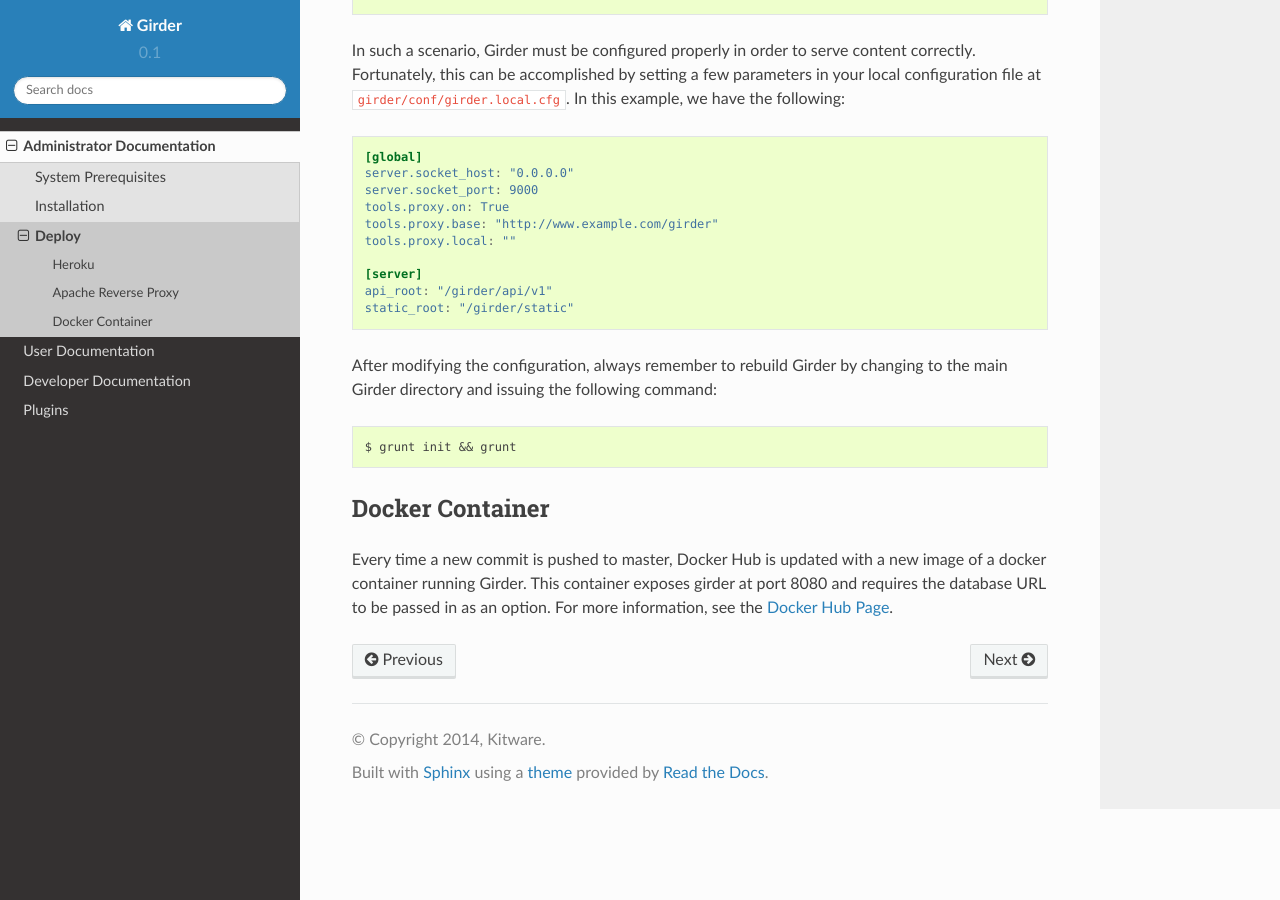
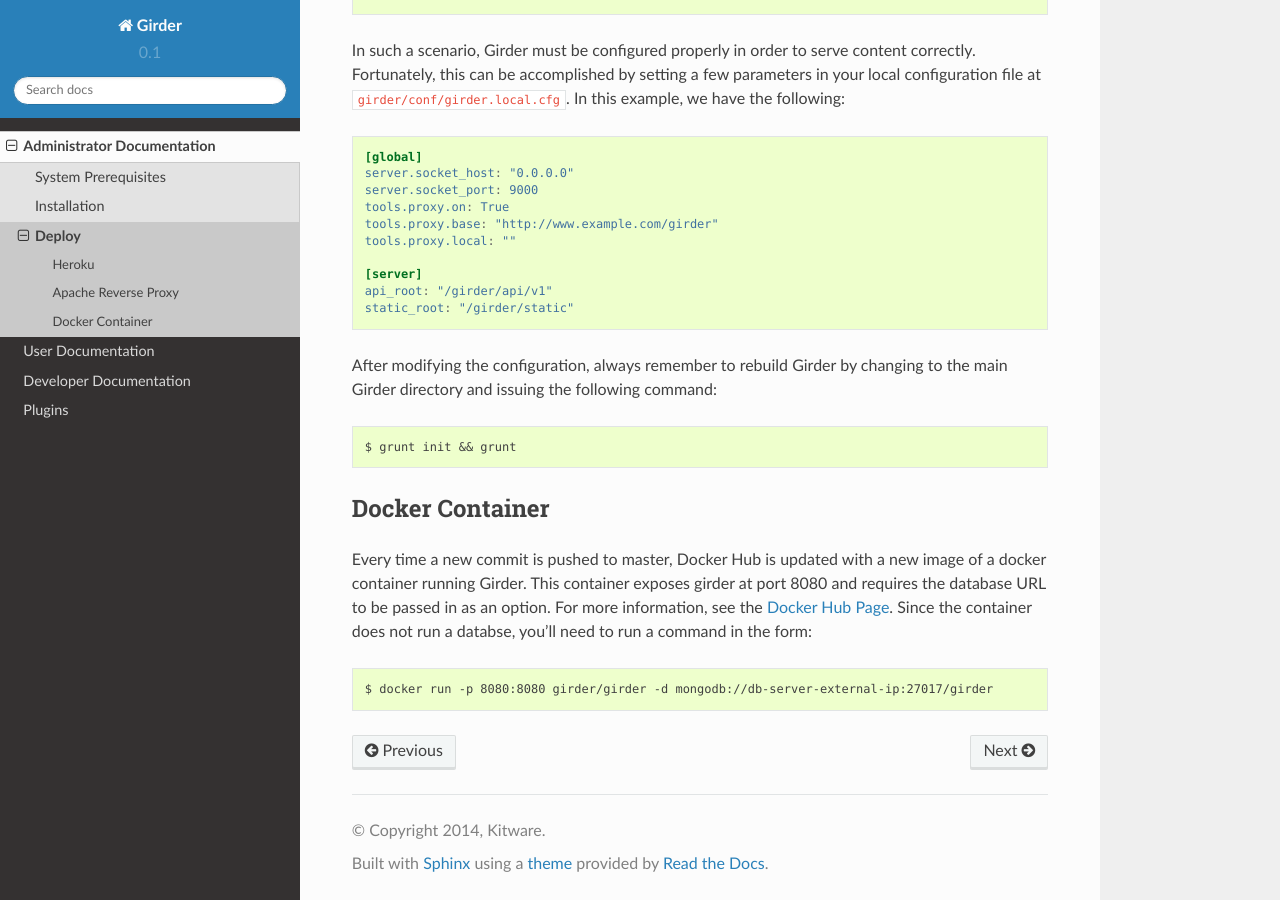
Before and after one commit to girder/girder, a Sphinx documentation site: the page built from docs/deploy.rst, in a window 1280 px wide and 900 px high, scrolled down 928 px. Built offline with Sphinx 7.4.7 and the Read the Docs theme 2.0.0, drawn with Linux system fonts in a browser that asks for light colours.

Commit message:
Adding more docs about running docker.

```diff
--- a/docs/deploy.rst
+++ b/docs/deploy.rst
@@ -74,4 +74,7 @@
 image of a docker container running Girder. This container exposes girder at
 port 8080 and requires the database URL to be passed in as an option. For more
 information, see the
-`Docker Hub Page <https://registry.hub.docker.com/u/girder/girder/>`_.
+`Docker Hub Page <https://registry.hub.docker.com/u/girder/girder/>`_. Since the
+container does not run a databse, you'll need to run a command in the form: ::
+
+   $ docker run -p 8080:8080 girder/girder -d mongodb://db-server-external-ip:27017/girder
```
